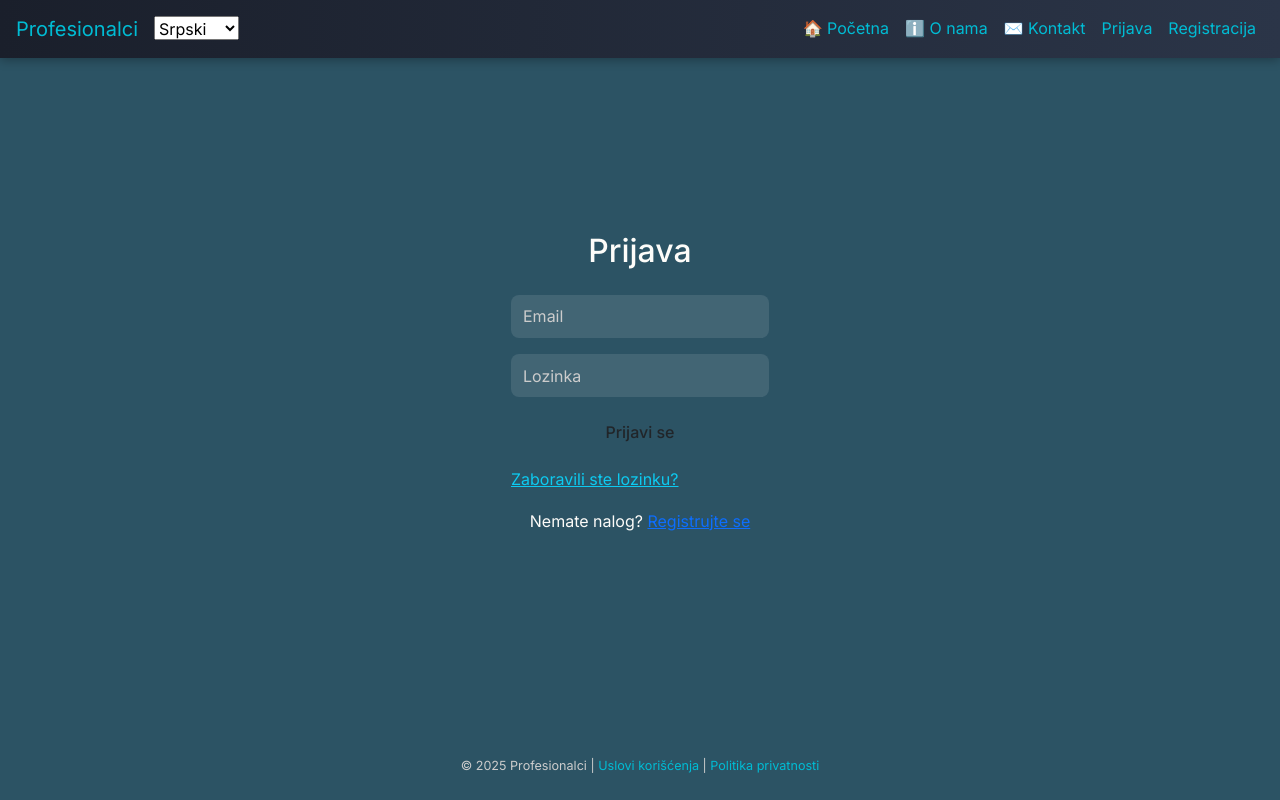
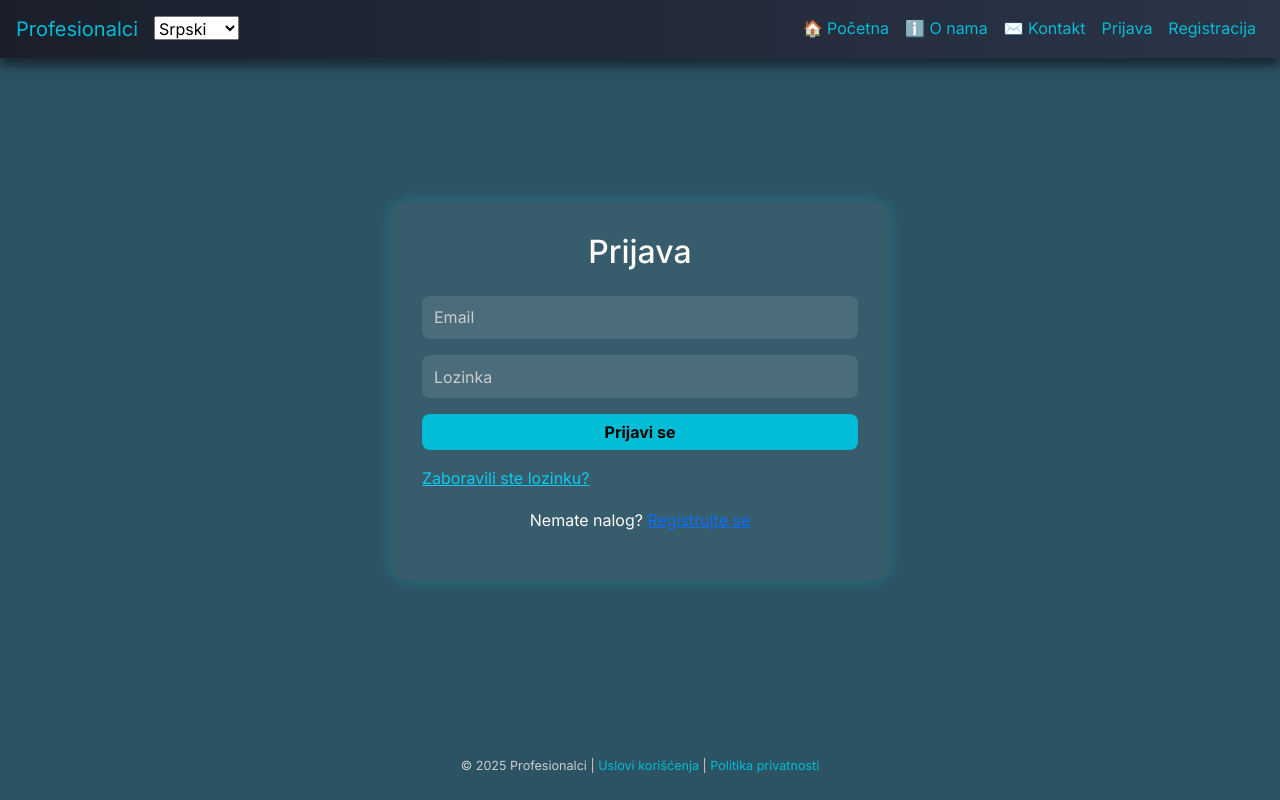
Before and after one commit to ivan1408993/profesionalci-app, a Flask app: page /login in a window 1280 px wide. Run offline with Flask 3, Linux system fonts and the light colour scheme; some libraries are stand-ins or nearby versions.

Commit message:
popravljen style.css - test 3

```diff
--- a/app/static/css/style.css
+++ b/app/static/css/style.css
@@ -1,71 +1,13 @@
-/* ====================== Opšti stilovi ====================== */
-html, body {
-    height: 100%;
-    margin: 0;
-    padding: 0;
-    font-family: 'Inter', 'Segoe UI', Tahoma, Geneva, Verdana, sans-serif;
-    line-height: 1.6;
-    color: #fdfcf9;
-    background: #2c5364;
-    background-attachment: fixed;
-    background-repeat: no-repeat;
-    background-size: cover;
-    -webkit-font-smoothing: antialiased;
-    -moz-osx-font-smoothing: grayscale;
-
-    /* Flex layout za footer na dnu i sadržaj preko cele visine */
-    display: flex;
-    flex-direction: column;
-    min-height: 100vh;
-
-    /* Prelazi za glatke promene boja */
-    transition: background-color 0.3s ease, color 0.3s ease;
-
-    overflow-x: hidden; /* sprečava horizontalni skrol */
-}
-
-main {
-    flex: 1; /* rasteže se da popuni prostor između navigacije i footera */
-}
-
-/* ====================== Navigacija ====================== */
-nav.navbar {
-    background: linear-gradient(90deg, #1a1f2b, #2b3548);
-    box-shadow: 0 2px 10px rgba(0, 0, 0, 0.3);
-    position: fixed;
-    top: 0;
-    left: 0;
-    width: 100%;
-    z-index: 1000;
-    opacity: 1 !important;
-}
-
-body {
-    /* Uzimamo u obzir visinu fiksirane navigacije */
-    padding-top: 70px;
-}
-
-.navbar a {
-    color: #00bcd4 !important;
-    transition: color 0.3s ease;
-}
-
-.navbar a:hover {
-    color: white !important;
-}
-
-/* ====================== Kartice, dugmad, forme ====================== */
+/* ✅ Општи стилови */
 .card {
     border-radius: 1rem;
     box-shadow: 0 4px 12px rgba(0, 0, 0, 0.05);
     padding: 1.5rem;
-    transition: background-color 0.3s ease, color 0.3s ease, border-color 0.3s ease;
 }
 
 .btn {
     border-radius: 0.5rem;
     font-weight: 500;
-    transition: background-color 0.3s ease, color 0.3s ease, border-color 0.3s ease;
 }
 
 .form-control {
@@ -75,7 +17,7 @@ body {
     background-color: rgba(255, 255, 255, 0.1);
     border: none;
     color: white;
-    transition: background-color 0.3s ease, color 0.3s ease, border-color 0.3s ease;
+    max-width: auto;
 }
 
 .form-control::placeholder {
@@ -84,14 +26,48 @@ body {
 
 footer {
     font-size: 0.9rem;
-    color: #ccc;
 }
 
-/* ====================== Specifični stilovi ====================== */
+/* Прелазна анимација приликом промене мода */
+body {
+    transition: background-color 0.3s ease, color 0.3s ease;
+    background: #2c5364;
+    color: #fdfcf9;
+    font-family: 'Inter', 'Segoe UI', Tahoma, Geneva, Verdana, sans-serif;
+    line-height: 1.6;
+    -webkit-font-smoothing: antialiased;
+    -moz-osx-font-smoothing: grayscale;
+
+    height: 100%;
+    margin: 0;
+    padding: 70px 0 0 0; /* padding-top zbog fiksirane navbar */
+
+    display: flex;
+    flex-direction: column;
+    min-height: 100vh;
+
+    overflow-x: hidden;
+}
+
+html {
+    height: 100%;
+    margin: 0;
+    padding: 0;
+}
+
+main {
+    flex: 1; /* popunjava preostali prostor između navigacije i footera */
+}
+
+.card, .form-control, .btn, a {
+    transition: background-color 0.3s ease, color 0.3s ease, border-color 0.3s ease;
+}
+
 .icon-highlight {
     color: #00bcd4; /* svetlo plava */
 }
 
+/* Specifični stilovi za kartice */
 .about-card {
     background: linear-gradient(135deg, #ffffff, #f9fafb);
 }
@@ -104,6 +80,31 @@ footer {
     color: #555 !important;
 }
 
+/* Navigacija */
+nav.navbar {
+    background: linear-gradient(90deg, #1a1f2b, #2b3548);
+    background-color: #1a1f2b; /* fallback */
+    opacity: 1 !important;
+    box-shadow: 0 2px 10px rgba(0,0,0,0.3);
+
+    position: fixed;
+    top: 0;
+    left: 0;
+    width: 100%;
+    z-index: 1000;
+    box-shadow: 0 8px 10px rgba(0, 0, 0, 0.5);
+}
+
+.navbar a {
+    color: #00bcd4 !important;
+    transition: color 0.3s ease;
+}
+
+.navbar a:hover {
+    color: white !important;
+}
+
+/* Tekst u uslovima korišćenja i politici privatnosti */
 .terms-text, .privacy-text {
     max-width: 800px;
     color: white;
@@ -111,7 +112,7 @@ footer {
     line-height: 1.8;
     padding: 2.5rem 2rem;
     margin: auto;
-    background-color: rgba(0, 0, 0, 0.5);
+    background-color: rgba(0, 0, 0, 0.5); /* poluprozirna crna pozadina */
     border-radius: 15px;
     box-shadow: 0 0 15px rgba(0, 0, 0, 0.7);
 }
@@ -145,7 +146,7 @@ footer {
     font-weight: 600;
 }
 
-/* Stil za dugme nazad */
+/* Stilovi za dugme nazad */
 .btn-back {
     font-size: 1rem;
     padding: 8px 16px;
@@ -166,3 +167,34 @@ footer {
         width: 100%;
     }
 }
+
+/* Dodatni stilovi za kartice */
+.card-style {
+    background-color: rgba(255, 255, 255, 0.05);
+    padding: 2rem;
+    border-radius: 20px;
+    box-shadow: 0 0 15px rgba(0, 255, 255, 0.2);
+    width: 100%;
+    max-width: 500px;
+    margin: auto;
+}
+
+/* Dugmad prilagođena */
+.btn-custom {
+    background-color: #00bcd4;
+    border: none;
+    color: black;
+    font-weight: bold;
+}
+
+.btn-custom:hover {
+    background-color: #0097a7;
+    color: white;
+}
+
+/* Poruke o grešci */
+.error-msg {
+    color: #ff6b6b;
+    font-size: 0.9rem;
+    margin-bottom: 0.5rem;
+}
```
